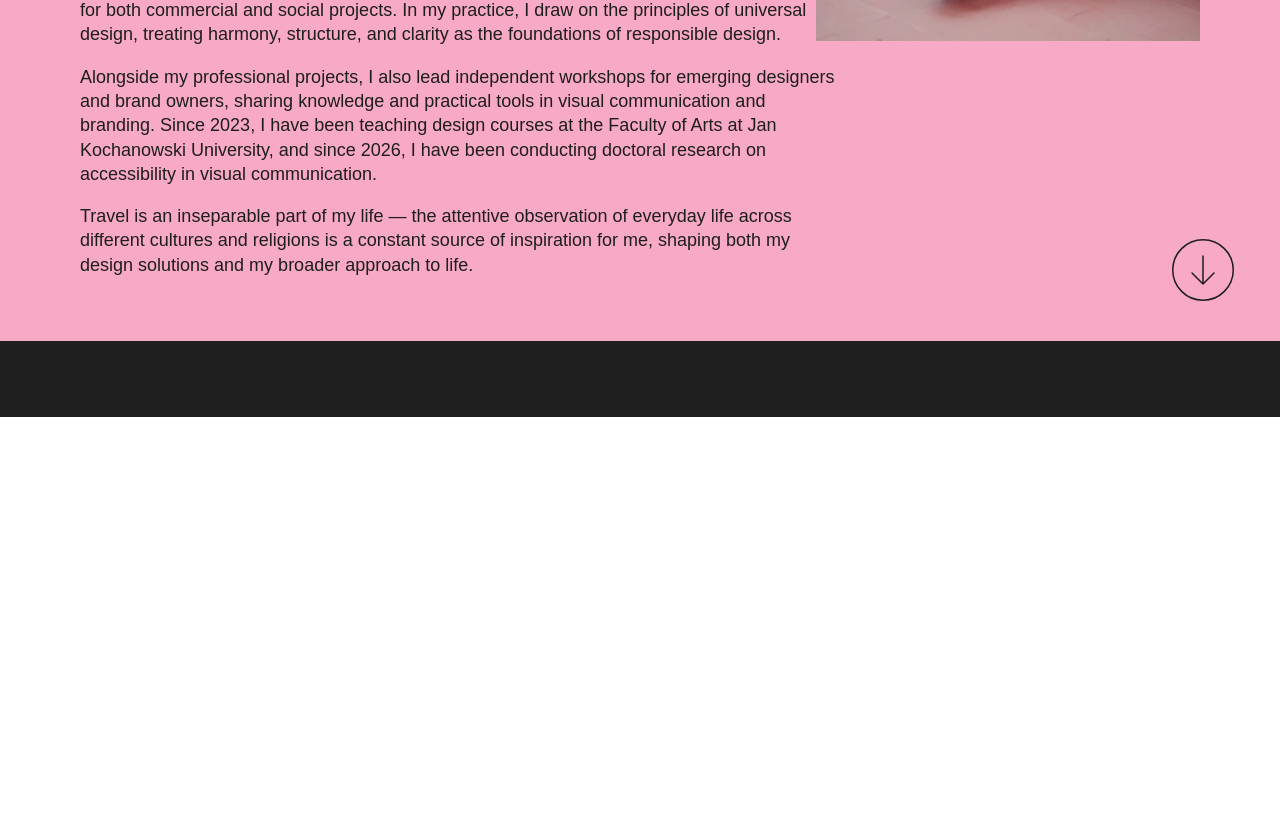
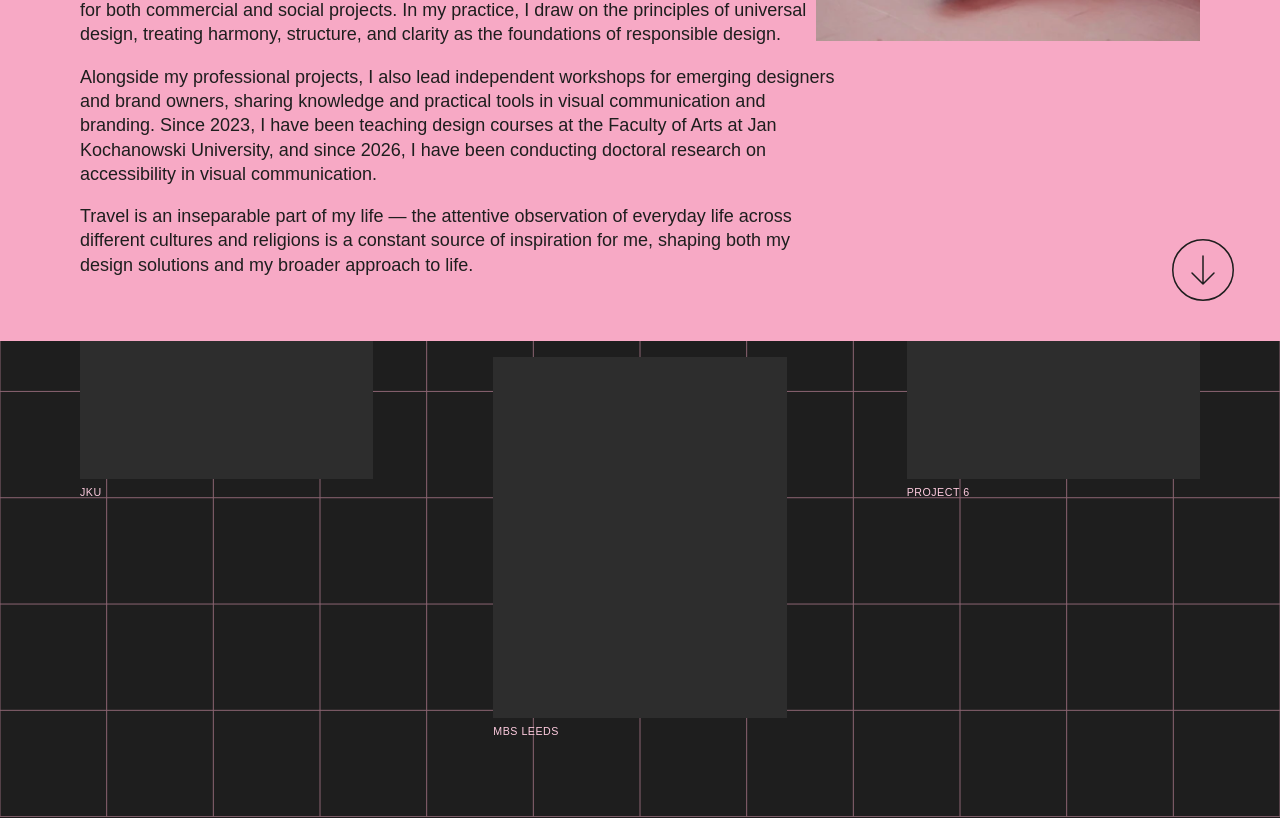
Before and after one commit to mat8695/web-test, a Next.js app: page / in a window 1280 px wide. Shown: the part 1259-2077 px from the top of the page. Before the commit the page ends 1676 px from the top, so only its background shows below. Built offline with nearby package versions, Linux system fonts and the light colour scheme.

Commit message:
sekcja works przed sanity

```diff
--- a/src/app/page.tsx
+++ b/src/app/page.tsx
@@ -3,6 +3,7 @@
 import { useState } from "react";
 import PageTransition from "@/components/PageTransition/PageTransition";
 import Hero from "@/components/Hero/Hero";
+import Works from "@/components/Works/Works";
 import Testimonials from "@/components/Testimonials/Testimonials";
 import AboutOverlay from "@/components/AboutOverlay/AboutOverlay";
 
@@ -21,6 +22,7 @@ export default function Home() {
         />
       )}
       <Hero onOpenAbout={() => setShowAbout(true)} />
+      <Works />
       <Testimonials />
       <AboutOverlay isOpen={showAbout} onClose={() => setShowAbout(false)} />
     </div>
--- /dev/null
+++ b/src/app/projects/[slug]/page.module.css
@@ -0,0 +1,42 @@
+.page {
+  min-height: 100vh;
+  background-color: #1e1e1e;
+  color: #f7a9c5;
+  padding: 80px;
+  box-sizing: border-box;
+}
+
+.header {
+  margin-bottom: 48px;
+}
+
+.title {
+  margin: 0 0 16px;
+  font-family: 'Reckless Standard M-TRIAL', Georgia, serif;
+  font-size: 64px;
+  font-weight: 400;
+  line-height: 1;
+  color: #f7a9c5;
+}
+
+.description {
+  margin: 0;
+  font-family: Arial, Helvetica, sans-serif;
+  font-size: 18px;
+  font-weight: 500;
+  line-height: 1.5;
+  color: #ffcce0;
+  max-width: 640px;
+}
+
+.coverWrapper {
+  width: 100%;
+  max-width: 800px;
+}
+
+.cover {
+  display: block;
+  width: 100%;
+  height: auto;
+  object-fit: cover;
+}
--- a/src/components/PageTransition/variants/HeartLoader.tsx
+++ b/src/components/PageTransition/variants/HeartLoader.tsx
@@ -8,7 +8,7 @@ import styles from "./HeartLoader.module.css";
 const HEART_PATH =
   "M10 18C10.6536 17.6444 19.6079 12.8793 19.9869 6.50693C20.0523 5.36901 19.9216 3.15005 18.4314 1.48583C17.4902 0.433247 16.3137 0.177214 15.8954 0.0918696C12.7974 -0.548214 10.3007 2.48152 10 2.80867C9.71242 2.48152 7.20261 -0.562439 4.10456 0.0918696C3.68626 0.177214 2.50979 0.433247 1.56861 1.48583C0.0784135 3.13582 -0.0523058 5.36901 0.0130538 6.50693C0.392139 12.8793 9.3464 17.6586 10 18Z";
 
-const RESOLUTIONS = [2, 4, 6, 8, 11, 15, 20];
+const RESOLUTIONS = [4, 6, 8, 11, 15, 20];
 
 // Normalize global 0–100 progress to a 0–1 value for a given segment range
 function toSegmentProgress(global: number, start: number, end: number): number {
--- /dev/null
+++ b/src/components/Works/BackgroundGrid.module.css
@@ -0,0 +1,15 @@
+.grid {
+  display: block;
+  position: absolute;
+  inset: 0;
+  width: 100%;
+  height: 100%;
+  z-index: 0;
+  pointer-events: none;
+  opacity: 0.5;
+}
+
+.line {
+  stroke: #f7a9c5;
+  stroke-width: 1;
+}
--- /dev/null
+++ b/src/components/Works/BackgroundGrid.tsx
@@ -0,0 +1,38 @@
+import styles from "./BackgroundGrid.module.css";
+
+// Number of cells per axis. Increase for a denser grid, decrease for a sparser one.
+// Lines count = GRID_DENSITY + 1 (edge lines included on both sides).
+const GRID_DENSITY = 12;
+
+export function BackgroundGrid() {
+  const indices = Array.from({ length: GRID_DENSITY + 1 }, (_, i) => i);
+
+  return (
+    <svg
+      className={styles.grid}
+      xmlns="http://www.w3.org/2000/svg"
+      aria-hidden="true"
+    >
+      {indices.map((i) => (
+        <line
+          key={`v${i}`}
+          x1={`${(i / GRID_DENSITY) * 100}%`}
+          y1="0"
+          x2={`${(i / GRID_DENSITY) * 100}%`}
+          y2="100%"
+          className={styles.line}
+        />
+      ))}
+      {indices.map((i) => (
+        <line
+          key={`h${i}`}
+          x1="0"
+          y1={`${(i / GRID_DENSITY) * 100}%`}
+          x2="100%"
+          y2={`${(i / GRID_DENSITY) * 100}%`}
+          className={styles.line}
+        />
+      ))}
+    </svg>
+  );
+}
--- /dev/null
+++ b/src/components/Works/ProjectCard.module.css
@@ -0,0 +1,43 @@
+.card {
+  display: flex;
+  flex-direction: column;
+  gap: 7px;
+  text-decoration: none;
+  flex-shrink: 0;
+}
+
+/* Dimensions driven by CSS custom properties set on the parent section,
+   so the cards always fill exactly half the available column height. */
+.imageWrapper {
+  width: var(--card-w, 100%);
+  height: var(--card-h, auto);
+  aspect-ratio: 430 / 529;
+  overflow: hidden;
+  flex-shrink: 0;
+}
+
+.image {
+  width: 100%;
+  height: 100%;
+  object-fit: cover;
+  display: block;
+  pointer-events: none;
+  user-select: none;
+}
+
+.placeholder {
+  width: 100%;
+  height: 100%;
+  background-color: #2d2d2d;
+}
+
+.title {
+  margin: 0;
+  font-family: Arial, Helvetica, sans-serif;
+  font-size: 10.661px;
+  font-weight: 500;
+  line-height: normal;
+  color: #ffcce0;
+  text-transform: uppercase;
+  letter-spacing: 0.5px;
+}
--- /dev/null
+++ b/src/components/Works/ProjectCard.tsx
@@ -0,0 +1,26 @@
+import Link from "next/link";
+import type { Project } from "./types";
+import styles from "./ProjectCard.module.css";
+
+interface ProjectCardProps {
+  project: Project;
+}
+
+export function ProjectCard({ project }: ProjectCardProps) {
+  return (
+    <Link href={`/projects/${project.slug}`} className={styles.card}>
+      <div className={styles.imageWrapper}>
+        {project.coverImage ? (
+          <img
+            src={project.coverImage}
+            alt={project.title}
+            className={styles.image}
+          />
+        ) : (
+          <div className={styles.placeholder} />
+        )}
+      </div>
+      <p className={styles.title}>{project.title}</p>
+    </Link>
+  );
+}
--- /dev/null
+++ b/src/components/Works/Works.module.css
@@ -0,0 +1,67 @@
+.section {
+  position: relative;
+  width: 100%;
+  background-color: #1e1e1e;
+}
+
+/* ── Desktop: 3-column staggered ────────────────────────────── */
+
+.desktopGrid {
+  position: relative;
+  z-index: 1;
+  display: flex;
+  gap: 120px;
+  padding: 80px;
+  box-sizing: border-box;
+  justify-content: center;
+  align-items: flex-start;
+  /* Card dimensions cascade to every ProjectCard inside this layout */
+  --card-w: min(430px, calc((100vw - 400px) / 3));
+  --card-h: calc(var(--card-w) * 529 / 430);
+}
+
+.colLeft,
+.colCenter,
+.colRight {
+  display: flex;
+  flex-direction: column;
+  gap: 117px;
+  flex-shrink: 0;
+}
+
+/* Push center column down by one card slot to create the stagger */
+.colCenter {
+  padding-top: calc((var(--card-h) + 117px) / 2);
+}
+
+.responsiveGrid {
+  display: none;
+}
+
+/* ── Tablet: 2-column fluid grid ─────────────────────────────── */
+
+@media (max-width: 1200px) {
+  .desktopGrid {
+    display: none;
+  }
+
+  .responsiveGrid {
+    display: grid;
+    grid-template-columns: repeat(2, 1fr);
+    gap: 48px;
+    padding: 80px;
+    box-sizing: border-box;
+    position: relative;
+    z-index: 1;
+  }
+}
+
+/* ── Mobile: single-column ───────────────────────────────────── */
+
+@media (max-width: 767px) {
+  .responsiveGrid {
+    grid-template-columns: 1fr;
+    padding: 24px;
+    gap: 32px;
+  }
+}
--- /dev/null
+++ b/src/components/Works/Works.tsx
@@ -0,0 +1,42 @@
+import { PROJECTS } from "@/lib/projects";
+import { BackgroundGrid } from "./BackgroundGrid";
+import { ProjectCard } from "./ProjectCard";
+import styles from "./Works.module.css";
+
+const leftProjects = PROJECTS.filter((_, i) => i % 3 === 0);
+const centerProjects = PROJECTS.filter((_, i) => i % 3 === 1);
+const rightProjects = PROJECTS.filter((_, i) => i % 3 === 2);
+
+export default function Works() {
+  return (
+    <section className={styles.section} aria-label="Selected works">
+      <BackgroundGrid />
+
+      {/* Desktop: 3-column staggered layout */}
+      <div className={styles.desktopGrid}>
+        <div className={styles.colLeft}>
+          {leftProjects.map((project) => (
+            <ProjectCard key={project.slug} project={project} />
+          ))}
+        </div>
+        <div className={styles.colCenter}>
+          {centerProjects.map((project) => (
+            <ProjectCard key={project.slug} project={project} />
+          ))}
+        </div>
+        <div className={styles.colRight}>
+          {rightProjects.map((project) => (
+            <ProjectCard key={project.slug} project={project} />
+          ))}
+        </div>
+      </div>
+
+      {/* Tablet / mobile: flat list in original project order */}
+      <div className={styles.responsiveGrid}>
+        {PROJECTS.map((project) => (
+          <ProjectCard key={project.slug} project={project} />
+        ))}
+      </div>
+    </section>
+  );
+}
--- /dev/null
+++ b/src/components/Works/types.ts
@@ -0,0 +1,6 @@
+export interface Project {
+  title: string;
+  slug: string;
+  coverImage?: string;
+  description?: string;
+}
--- /dev/null
+++ b/src/lib/projects.ts
@@ -0,0 +1,39 @@
+import type { Project } from "@/components/Works/types";
+
+// Local data source — swap this array for a Sanity fetch when ready.
+export const PROJECTS: Project[] = [
+  {
+    title: "Kunert",
+    slug: "kunert",
+    description: "Visual identity for Kunert",
+  },
+  {
+    title: "The Spicery",
+    slug: "the-spicery",
+    description: "Branding for The Spicery, Bristol",
+  },
+  {
+    title: "Fajne Chłopaki",
+    slug: "fajne-chlopaki",
+    description: "Design studio collaboration",
+  },
+  {
+    title: "JKU",
+    slug: "jku",
+    description: "Academic design project at Jan Kochanowski University",
+  },
+  {
+    title: "MBS Leeds",
+    slug: "mbs-leeds",
+    description: "Matthew Brand Solutions, Leeds",
+  },
+  {
+    title: "Project 6",
+    slug: "project-6",
+    description: "",
+  },
+];
+
+export function getProjectBySlug(slug: string): Project | undefined {
+  return PROJECTS.find((p) => p.slug === slug);
+}
```
Also changed, not shown: src/app/projects/[slug]/page.tsx (added, +43 -0 lines).
